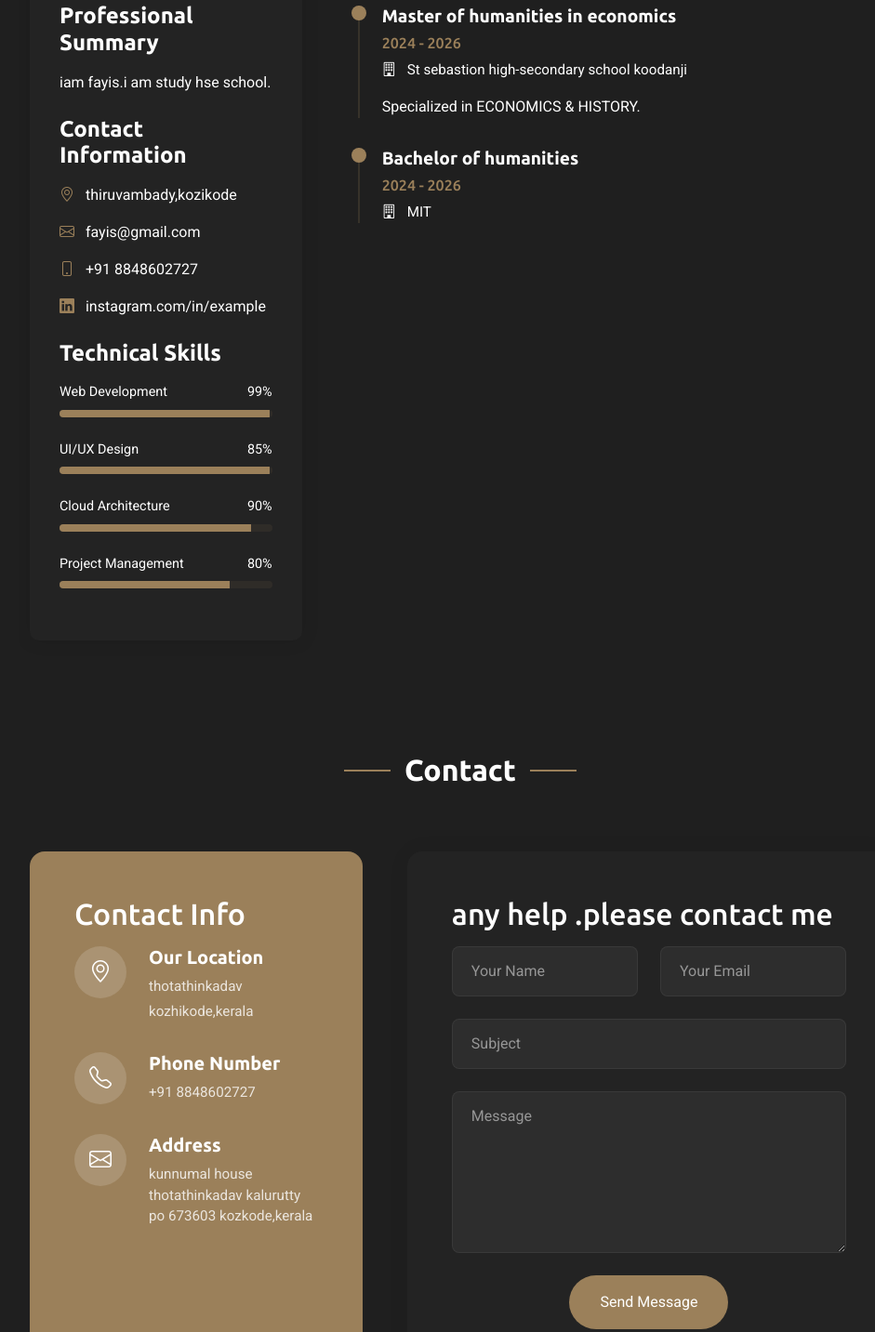
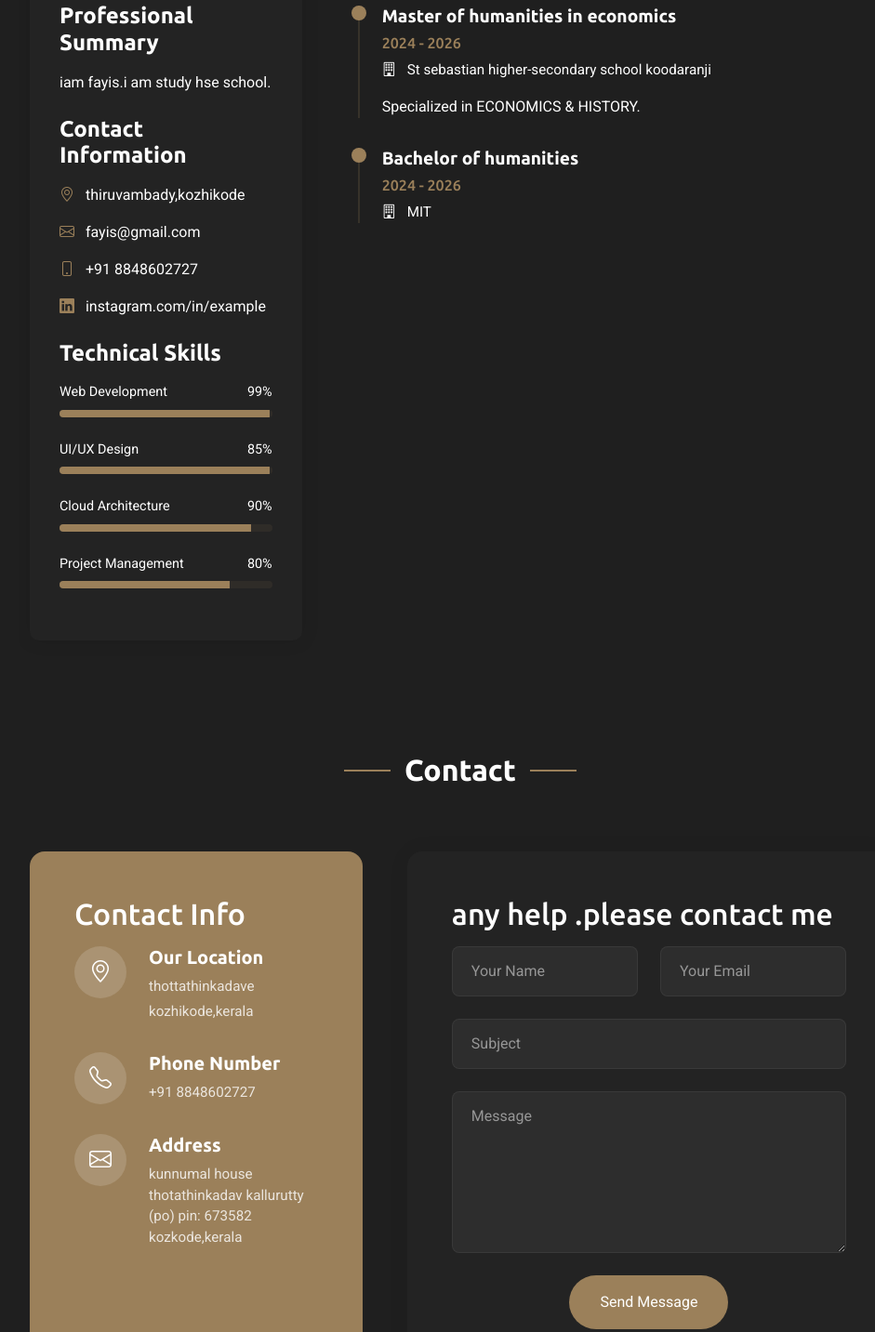
Before and after one commit to fayis-k-a/MuhammedFayis_K_A, a plain HTML site: page index.html in a window 1280 px wide. Shown: the part 2573-4006 px from the top of the page at 93% size, without its empty margins (310-1251 px from the left). Drawn offline with nearby package versions, Linux system fonts and the light colour scheme.

Commit message:
version 2

```diff
--- a/index.html
+++ b/index.html
@@ -291,7 +291,7 @@
 
               <h3 class="mt-4">Contact Information</h3>
               <ul class="contact-info list-unstyled">
-                <li><i class="bi bi-geo-alt"></i> thiruvambady,kozikode</li>
+                <li><i class="bi bi-geo-alt"></i> thiruvambady,kozhikode</li>
                 <li><i class="bi bi-envelope"></i> fayis@gmail.com</li>
                 <li><i class="bi bi-phone"></i> +91 8848602727</li>
                 <li><i class="bi bi-linkedin"></i> instagram.com/in/example</li>
@@ -368,7 +368,7 @@
               <div class="resume-item">
                 <h4>Master of humanities in economics</h4>
                 <h5>2024 - 2026</h5>
-                <p class="company"><i class="bi bi-building"></i> St sebastion high-secondary school koodanji</p>
+                <p class="company"><i class="bi bi-building"></i> St sebastian higher-secondary school koodaranji</p>
                 <p>Specialized in ECONOMICS & HISTORY.</p>
               </div>
 
@@ -423,7 +423,7 @@
                 </div>
                 <div class="content">
                   <h4>Our Location</h4>
-                  <p>thotathinkadav</p>
+                  <p>thottathinkadave</p>
                   <p>kozhikode,kerala</p>
                 </div>
               </div>
@@ -444,7 +444,7 @@
                 </div>
                 <div class="content">
                   <h4> Address</h4>
-                  <p>kunnumal house thotathinkadav kalurutty po 673603 kozkode,kerala</p>
+                  <p>kunnumal house thotathinkadav kallurutty (po) pin: 673582 kozkode,kerala</p>
 
                 </div>
               </div>
```
